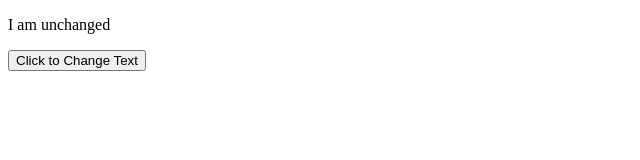
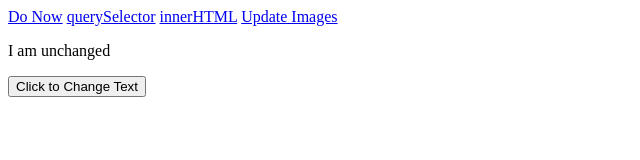
Before and after one commit to theor-2006/flw1-u1l6-23-24-student-exercises, a plain HTML site: page index.html in a window 1280 px wide. Shown: the whole page, without its empty margins (0-640 px from the left). Drawn offline with Linux system fonts and the light colour scheme.

Commit message:
Add navbar

```diff
--- a/index.html
+++ b/index.html
@@ -6,6 +6,12 @@
     <title>Do Now</title>
 </head>
 <body>
+    <div class="navbar">
+        <a href="index.html">Do Now</a>
+        <a href="querySelector.html">querySelector</a>
+        <a href="innerHtml.html">innerHTML</a>
+        <a href="updateImage.html">Update Images</a>
+      </div>
 
     <p>I am unchanged</p>
 
@@ -22,6 +28,5 @@ function changeText() {
     document.querySelector("p").innerHTML = "I have been changed!";
     }
     </script>
-
 </body>
 </html>
```
Also changed, not shown: innerHtml.html (+8 -0 lines), querySelector.html (+8 -0 lines), updateImage.html (+8 -0 lines). Lines whose indentation alone changed are shown as unchanged.
